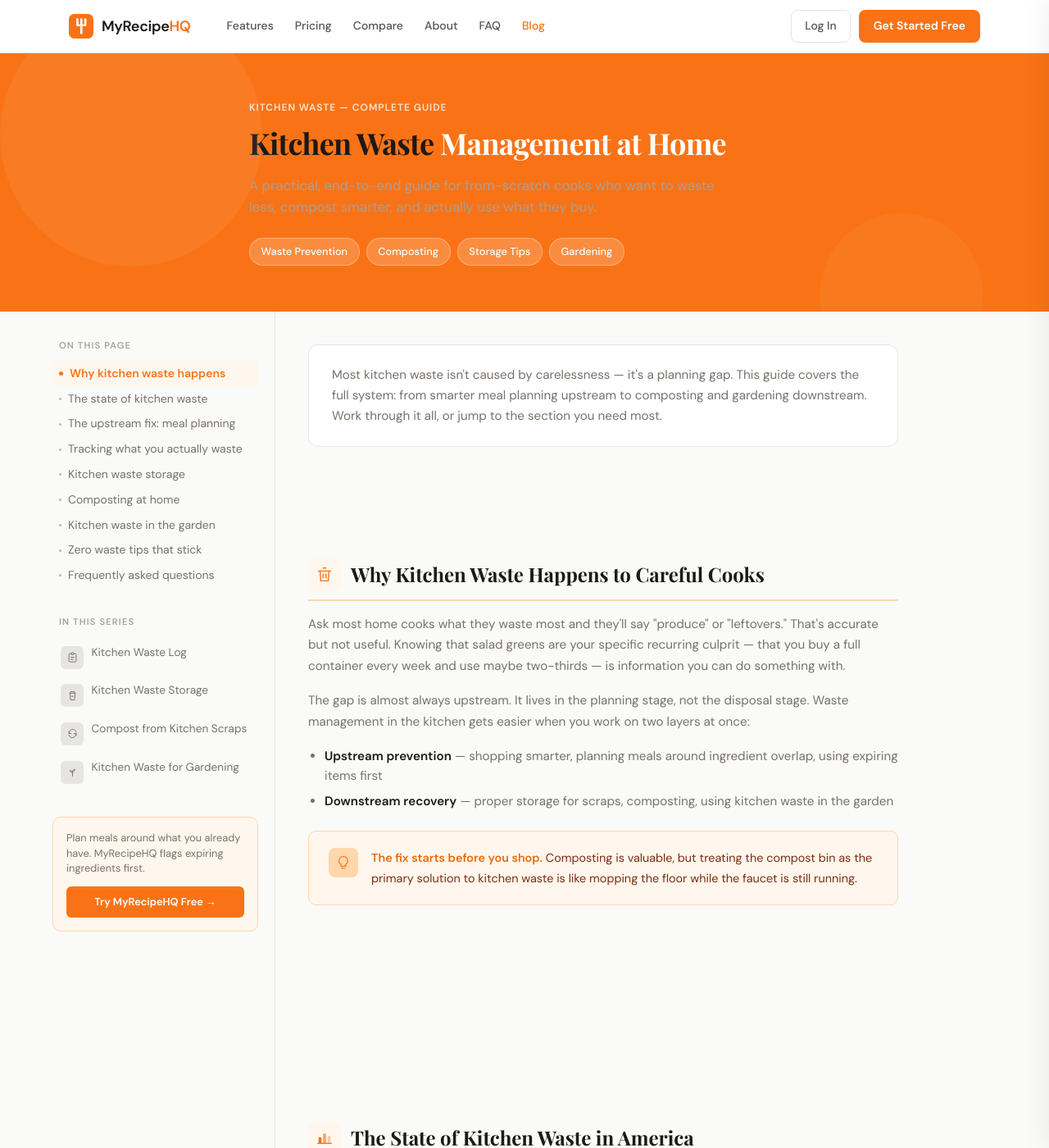
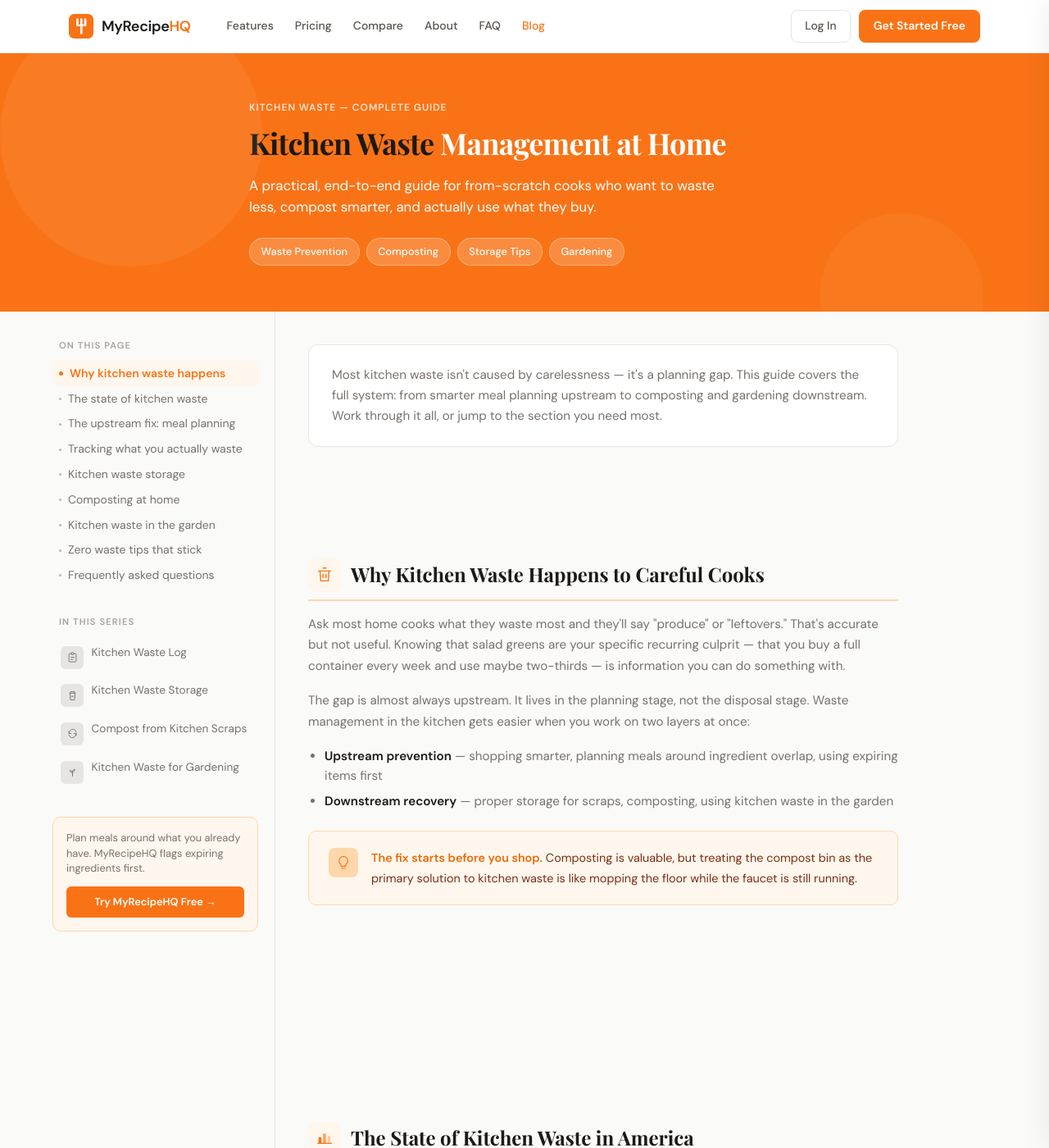
Before and after one commit to bgerlach463/recipehq-site, a Jekyll site: the page built from _posts/2026-04-11-kitchen-waste-management-home.html, in a window 1280 px wide and 1400 px high. Shown: the whole window at 82% size. Built offline with Jekyll 4.4.1, drawn with Linux system fonts in a browser that asks for light colours.

Commit message:
Pillar hero: fix gray subtitle — pure white, drop opacity
The subtitle used opacity: 0.9 which washed out against the orange
hero background. Changed to explicit color: white for crisp contrast.

Co-Authored-By: Claude Opus 4.6 (1M context) <noreply@anthropic.com>

```diff
--- a/_posts/2026-04-11-kitchen-waste-management-home.html
+++ b/_posts/2026-04-11-kitchen-waste-management-home.html
@@ -66,7 +66,7 @@ head_extra: |
     .hero::after { content: ''; position: absolute; right: 80px; bottom: -80px; width: 200px; height: 200px; border-radius: 50%; background: rgba(255,255,255,0.04); }
     .hero-label { font-size: 0.75rem; font-weight: 600; letter-spacing: 0.08em; text-transform: uppercase; opacity: 0.8; margin-bottom: 0.75rem; }
     .hero h1 { font-family: 'Playfair Display', serif; font-size: 2.25rem; font-weight: 700; line-height: 1.2; max-width: 640px; margin-bottom: 1rem; }
-    .hero p { font-size: 1.05rem; opacity: 0.9; max-width: 580px; line-height: 1.6; margin-bottom: 1.5rem; }
+    .hero p { font-size: 1.05rem; color: white; max-width: 580px; line-height: 1.6; margin-bottom: 1.5rem; }
     .hero-pills { display: flex; gap: 0.5rem; flex-wrap: wrap; }
     .hero-pill { background: rgba(255,255,255,0.18); border: 1px solid rgba(255,255,255,0.3); color: white; padding: 0.3rem 0.85rem; border-radius: 100px; font-size: 0.8rem; font-weight: 500; }
 
```
